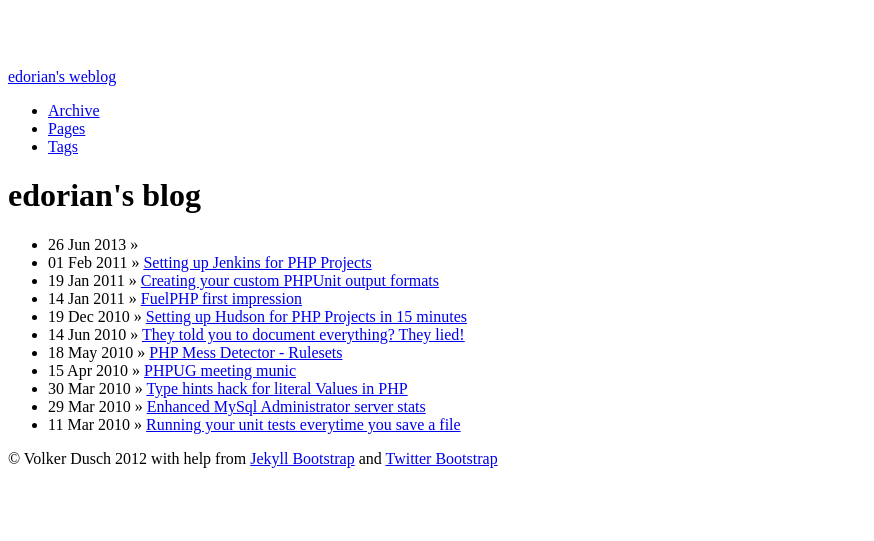
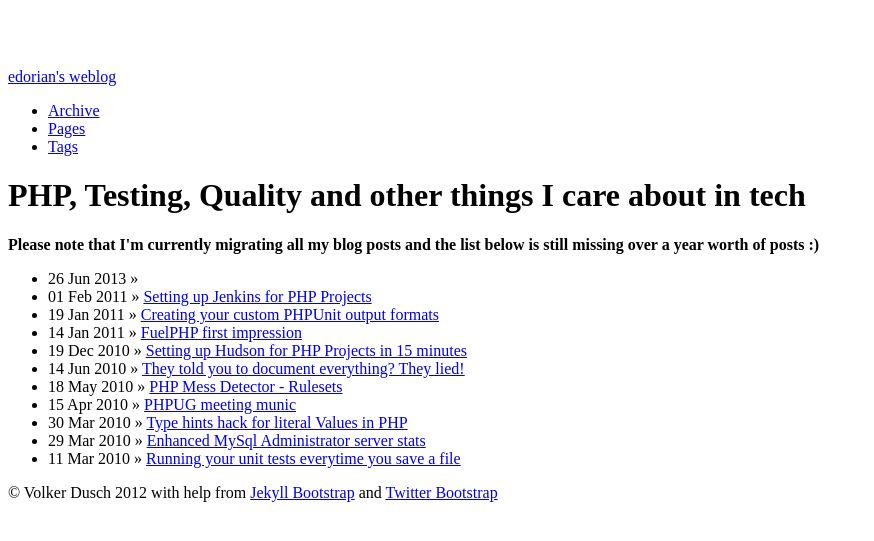
Before and after one commit to edorian/edorian.github.io, a Jekyll site: the page built from index.md, in a window 1280 px wide. Shown: the top 541 px of the page, without its empty margins (0-874 px from the left). Built offline with Jekyll 4.4.1, drawn with Linux system fonts in a browser that asks for light colours; nearby versions of some CDN libraries; a style sheet for code colours, icons or effects is not loaded.

Commit message:
Small updates

```diff
--- a/index.md
+++ b/index.md
@@ -1,9 +1,11 @@
 ---
 layout: page
-title: edorian's blog
-tagline: PHP and stuff
+title: PHP, Testing, Quality and other things I care about in tech
+tagline:
 ---
 {% include JB/setup %}
+
+<div style="font-weight: bold">Please note that I'm currently migrating all my blog posts and the list below is still missing over a year worth of posts :)</div>
 
 <ul class="posts">
   {% for post in site.posts %}
```
Also changed, not shown: _posts/2013-06-26-book-review-instant-hands-on-testing-with-phpunit.md (+1 -1 lines).
